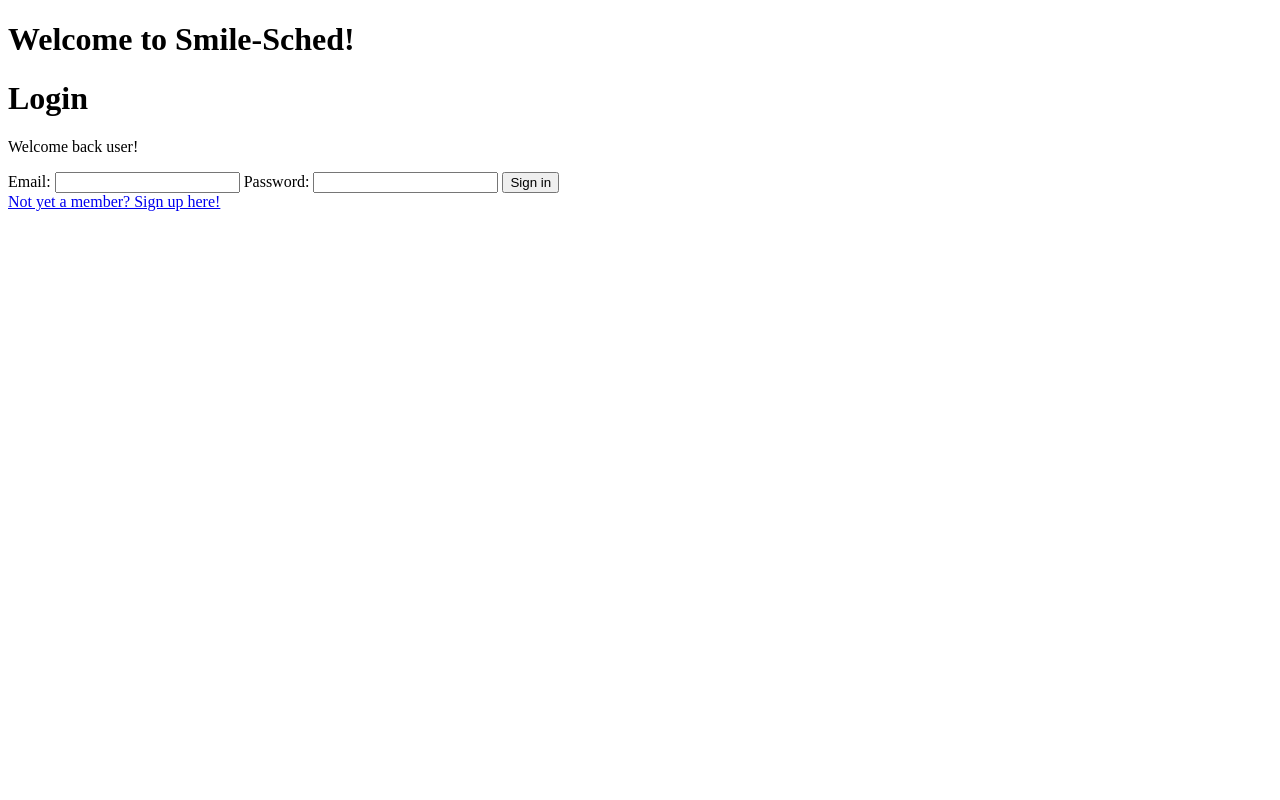
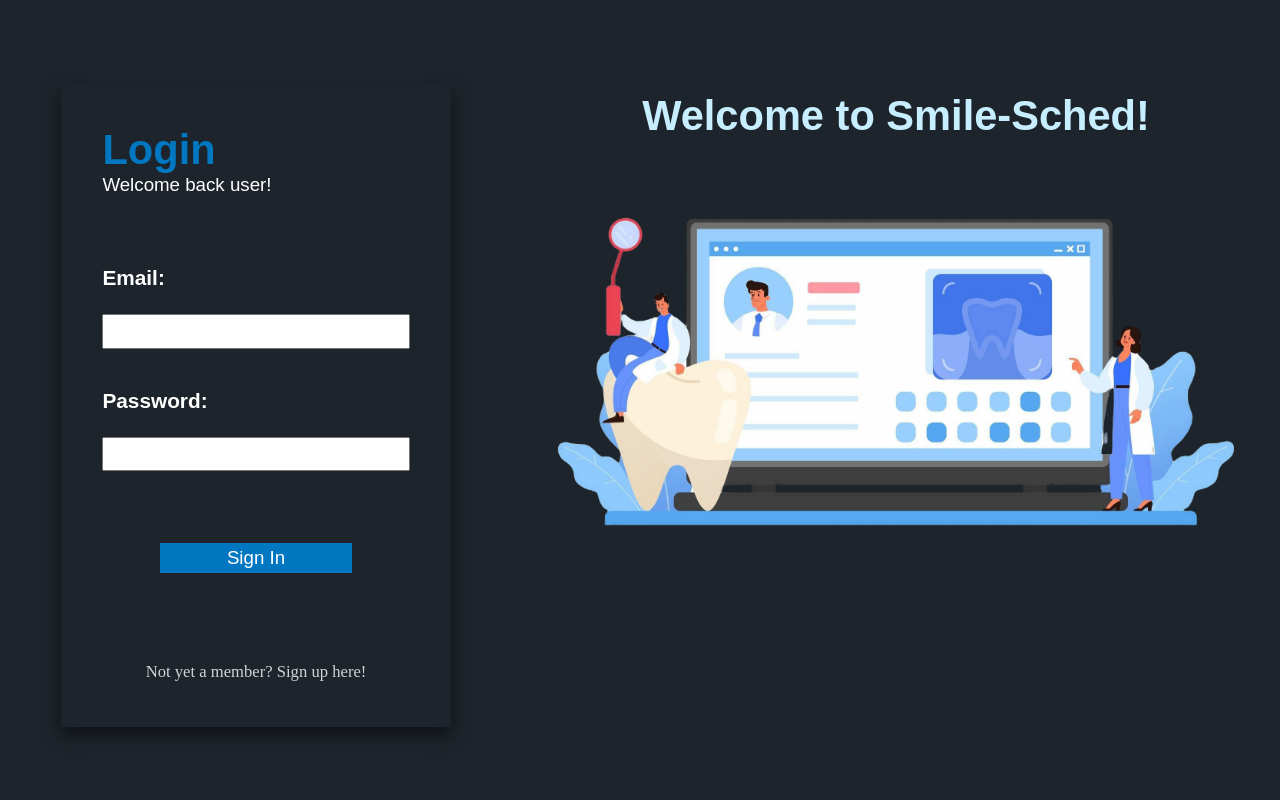
Before and after one commit to WHAABUH/smile-sched, a PHP site: page /smile-sched/login.php in a window 1280 px wide. Run offline with PHP 8.4, Linux system fonts and the light colour scheme.

Commit message:
Css for login

```diff
--- /dev/null
+++ b/CSS/login.css
@@ -0,0 +1,177 @@
+html, body {
+    height: 100vh; /* Set full viewport height */
+    width: 100vw;
+    margin: 0;     /* Remove default margins */
+    display: flex;
+    flex-direction: row;
+    background-color: #1D242B;
+    overflow: hidden; /* Disable vertical and horizontal scrolling */
+}
+
+.left-div {
+    margin: 0;
+    height: 100%;
+    width: 45%;       /* Occupy 40% of the parent’s width */
+
+
+    display: flex;
+    align-items: center;
+    justify-content: center;
+
+    padding: .5% 0%;
+}
+
+.input-container{
+    height: 70%;
+    width: 60%;
+
+    padding: 8%;
+    box-shadow: 0px 8px 16px rgba(0, 0, 0, 0.5);
+
+    display: flex;
+    flex-direction: column;
+
+
+    overflow: hidden;
+}
+
+.remarks{
+    height: 25%;
+    width: 100%;
+}
+
+.remarks h1{
+    margin: 0;
+    padding: 0;
+
+    color: #0077C0;
+    font-family: Arial, Helvetica, sans-serif;
+    font-weight: bolder;
+
+    height: auto;
+    width: auto;
+
+    font-size: calc(2vw + 2vh);
+}
+
+.remarks p{
+    margin: 0;
+    padding: 0;
+
+    color: white;
+    font-family: Arial, Helvetica, sans-serif;
+    font-weight: lighter;
+
+    height: auto;
+    width: auto;
+
+    font-size: calc(.9vw + .9vh);
+}
+
+
+.form{
+    height: 70%;
+    width: 100%;
+
+}
+
+.form form{
+    display: flex;
+    flex-direction: column;
+}
+
+.form form label{
+    color: white;
+    font-family: Arial, Helvetica, sans-serif;
+    font-weight: bolder;
+    font-size: calc(1vw + 1vh);
+    margin-bottom: 3vh;
+}
+
+.form form input{
+    padding: calc(.2vh + .2vw);
+
+    font-family: Arial, Helvetica, sans-serif;
+    font-weight: lighter;
+
+    font-size: calc(.9vw + .9vh);
+
+    margin-bottom: 5vh;
+}
+
+.form form button{
+    width: 15vw;
+    align-self: center;
+    font-size: calc(.9vw + .9vh);
+    padding: calc(.2vh + .2vw);
+    cursor: pointer;
+
+    color: white;
+    background-color: #0077C0;
+    border: none;
+
+    margin-top: 4vh;
+}
+
+.not-member{
+    height: 5%;
+    width: 100%;
+
+    /* border: 1px solid red; */
+    display: flex;
+    flex-direction: column;
+    align-items: center;
+    justify-content: center;
+}
+
+.not-member a{
+    all: unset;
+    width: auto;
+    color: white;
+
+    font-size: calc(.8vw + .8vh);
+    opacity: 80%;
+
+    cursor: pointer;
+}
+
+.right-div{
+    width: 60%;
+    height: 100%;
+
+    padding: 5% 0%;
+
+    display: flex;
+    flex-direction: column;
+}
+
+.welcome{
+    height: auto;
+    width: 100%;
+
+    display: flex;
+    flex-direction: column;
+
+    align-items: center;
+    justify-content: center;
+}
+
+.welcome h1{
+    color: #C7EEFF;
+    font-family: Arial, Helvetica, sans-serif;
+    font-size: calc(2vw + 2vh);
+}
+
+.image{
+    height: 70vh;
+    width: 60vw;
+}
+
+.image img{
+    display: flex;
+    align-items: center;
+    justify-content: center;
+
+    max-width: 100%;
+    height: auto;
+}
--- a/login.php
+++ b/login.php
@@ -7,23 +7,48 @@ session_start();
 <head>
 	<meta charset="UTF-8">
 	<meta name="viewport" content="width=device-width, initial-scale=1.0">
+    <link rel="stylesheet" href="./CSS/login.css">
 	<title>Login Page</title>
 </head>
 <body>
 
-    <h1>Welcome to Smile-Sched!</h1>
+    <div class="left-div">
+
+        <div class="input-container">
+
+                <div class="remarks">
                     <h1>Login</h1>
                     <p>Welcome back user!</p>
+                </div>
 
+                <div class="form">
                     <form action="authorization.php" method="post">
                         <label for="email">Email:</label>
                         <input type="text" id="email" name="email" required>
                         <label for="password">Password:</label>
                         <input type="password" id="password" name="password" required>
-        <input type="submit" id="logButton" value="Sign in">
+                        <button type="submit"> Sign In</button>
                     </form>
+                </div>
 
+                <div class="not-member">
                     <a href="sign-up.php">Not yet a member? Sign up here!</a>
+                </div>
+
+        </div>
+
+    </div>
+
+    <div class="right-div">
+         <div class="welcome">
+            <h1>Welcome to Smile-Sched!</h1>
+         </div>
+         <div class="image">
+            <img src="./Images/loginImage.png" alt="">
+         </div>
+    </div>
+
+
 
 </body>
 </html>
```
Also changed, not shown: Images/loginImage.png (added). Lines whose indentation alone changed are shown as unchanged.
